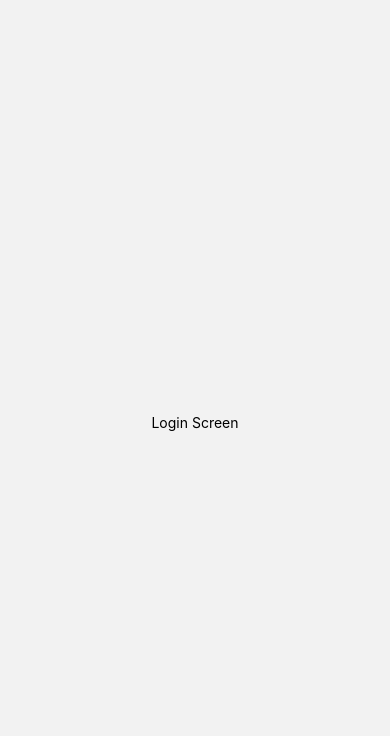
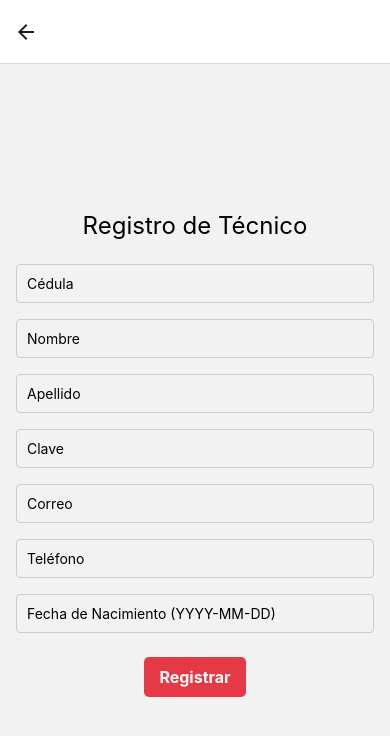
Before and after one commit to DonySCode/minerd-visitas-escolares-app, a React Native app: screen /SignUp in a window 390 px wide. Shown: the top 736 px of the page. Built offline with nearby package versions, Linux system fonts and the light colour scheme.

Commit message:
Login implemented

```diff
--- /dev/null
+++ b/src/features/general/CustomDrawerContent.tsx
@@ -0,0 +1,51 @@
+import React from 'react';
+import {View, StyleSheet, TouchableOpacity, Text} from 'react-native';
+import {
+  DrawerContentComponentProps,
+  DrawerContentScrollView,
+  DrawerItemList,
+} from '@react-navigation/drawer';
+import {useDispatch} from 'react-redux'; // If you use redux for logout
+import {logout} from '../auth/authSlice';
+
+const CustomDrawerContent = (
+  props: DrawerContentComponentProps,
+): React.ReactNode => {
+  const dispatch = useDispatch();
+
+  const handleLogout = () => {
+    dispatch(logout());
+  };
+
+  return (
+    <DrawerContentScrollView {...props}>
+      <DrawerItemList {...props} />
+      <View style={styles.logoutButtonContainer}>
+        <TouchableOpacity onPress={handleLogout} style={styles.logoutButton}>
+          <Text style={styles.logoutButtonText}>Logout</Text>
+        </TouchableOpacity>
+      </View>
+    </DrawerContentScrollView>
+  );
+};
+
+const styles = StyleSheet.create({
+  logoutButtonContainer: {
+    marginTop: 16,
+    marginHorizontal: 16,
+  },
+  logoutButton: {
+    backgroundColor: '#e63946',
+    paddingVertical: 10,
+    paddingHorizontal: 15,
+    borderRadius: 5,
+    alignItems: 'center',
+  },
+  logoutButtonText: {
+    color: '#fff',
+    fontSize: 16,
+    fontWeight: 'bold',
+  },
+});
+
+export default CustomDrawerContent;
--- a/src/navigation/AuthNavigator.tsx
+++ b/src/navigation/AuthNavigator.tsx
@@ -29,19 +29,15 @@ const AuthNavigator = () => {
       <Stack.Screen
         name="SignUp"
         component={SignUpScreen}
-        options={{headerShown: false}}
+        options={{
+          title: '',
+        }}
       />
       <Stack.Screen
         name="ForgotPassword"
         component={ForgotPasswordScreen}
         options={{
-          title: 'Forgot password?',
-          navigationBarColor: 'white',
-          headerTitleAlign: 'center',
-          headerStyle: {
-            backgroundColor: '#ffb000',
-          },
-          headerTintColor: 'white',
+          title: '',
         }}
       />
     </Stack.Navigator>
--- a/src/navigation/MainNavigator.tsx
+++ b/src/navigation/MainNavigator.tsx
@@ -1,6 +1,7 @@
 import {createDrawerNavigator} from '@react-navigation/drawer';
 import React from 'react';
 import HomeScreen from '../screens/general/HomeScreen';
+import CustomDrawerContent from '../features/general/CustomDrawerContent';
 
 export type DrawerStackParamList = {
   Home: undefined;
@@ -10,7 +11,10 @@ const Drawer = createDrawerNavigator<DrawerStackParamList>();
 
 const MainNavigator = (): JSX.Element => {
   return (
-    <Drawer.Navigator initialRouteName="Home">
+    <Drawer.Navigator
+      initialRouteName="Home"
+      // eslint-disable-next-line react/no-unstable-nested-components
+      drawerContent={props => <CustomDrawerContent {...props} />}>
       <Drawer.Screen name="Home" component={HomeScreen} />
     </Drawer.Navigator>
   );
--- a/src/screens/auth/ForgotPassword.tsx
+++ b/src/screens/auth/ForgotPassword.tsx
@@ -1,14 +1,57 @@
-import {StyleSheet, Text, View} from 'react-native';
-import React from 'react';
+import React, {useState} from 'react';
+import {StyleSheet, Text, TextInput, View, Button, Alert} from 'react-native';
 import {NativeStackScreenProps} from '@react-navigation/native-stack';
 import {AuthNativeStackParamList} from '../../navigation/AuthNavigator';
 
 type Props = NativeStackScreenProps<AuthNativeStackParamList, 'ForgotPassword'>;
 
-const ForgotPasswordScreen = ({}: Props) => {
+const ForgotPasswordScreen = ({navigation}: Props) => {
+  const [cedula, setCedula] = useState('');
+  const [correo, setCorreo] = useState('');
+
+  const handleResetPassword = async () => {
+    try {
+      const url = `https://adamix.net/minerd/def/recuperar_clave.php?cedula=${encodeURIComponent(
+        cedula,
+      )}&correo=${encodeURIComponent(correo)}`;
+
+      const response = await fetch(url);
+
+      const data = await response.json();
+
+      if (data.exito) {
+        Alert.alert('Éxito', `${data.mensaje}`, [
+          {
+            text: 'OK',
+            onPress: () => navigation.navigate('SignIn'),
+          },
+        ]);
+      } else {
+        Alert.alert('Error', data.message || 'Failed to send reset link');
+      }
+    } catch (error) {
+      Alert.alert('Error', 'Something went wrong. Please try again later.');
+    }
+  };
+
   return (
     <View style={styles.container}>
-      <Text>ResetPassword Screen</Text>
+      <Text style={styles.title}>Reset Password</Text>
+      <TextInput
+        style={styles.input}
+        placeholder="Cédula"
+        value={cedula}
+        onChangeText={setCedula}
+        keyboardType="numeric"
+      />
+      <TextInput
+        style={styles.input}
+        placeholder="Correo"
+        value={correo}
+        onChangeText={setCorreo}
+        keyboardType="email-address"
+      />
+      <Button title="Reset Password" onPress={handleResetPassword} />
     </View>
   );
 };
@@ -20,5 +63,19 @@ const styles = StyleSheet.create({
     flex: 1,
     justifyContent: 'center',
     alignItems: 'center',
+    padding: 16,
+  },
+  title: {
+    fontSize: 24,
+    marginBottom: 16,
+    color: 'black',
+  },
+  input: {
+    width: '100%',
+    padding: 10,
+    marginVertical: 8,
+    borderWidth: 1,
+    borderColor: '#ccc',
+    borderRadius: 4,
   },
 });
--- a/src/screens/auth/SignInScreen.tsx
+++ b/src/screens/auth/SignInScreen.tsx
@@ -1,14 +1,77 @@
-import {StyleSheet, Text, View} from 'react-native';
-import React from 'react';
+import React, {useState} from 'react';
+import {
+  StyleSheet,
+  Text,
+  TextInput,
+  View,
+  Button,
+  Alert,
+  TouchableOpacity,
+} from 'react-native';
 import {NativeStackScreenProps} from '@react-navigation/native-stack';
 import {AuthNativeStackParamList} from '../../navigation/AuthNavigator';
+import {useDispatch} from 'react-redux';
+import {login} from '../../features/auth/authSlice';
+import Spacer from '../../ui/spacer/Spacer';
 
 type Props = NativeStackScreenProps<AuthNativeStackParamList, 'SignIn'>;
 
-const SignInScreen = ({}: Props) => {
+const SignInScreen = ({navigation}: Props) => {
+  const dispatch = useDispatch();
+
+  const [cedula, setCedula] = useState('');
+  const [clave, setClave] = useState('');
+
+  const handleLogin = async () => {
+    try {
+      const url = `https://adamix.net/minerd/def/iniciar_sesion.php?cedula=${encodeURIComponent(
+        cedula,
+      )}&clave=${encodeURIComponent(clave)}`;
+
+      const response = await fetch(url);
+
+      const data = await response.json();
+
+      if (data.exito) {
+        dispatch(login());
+      } else {
+        Alert.alert('Error', data.message || 'Invalid credentials');
+      }
+    } catch (error) {
+      Alert.alert('Error', 'Something went wrong. Please try again later.');
+    }
+  };
+
   return (
     <View style={styles.container}>
-      <Text>SignIn Screen</Text>
+      <Text style={styles.title}>Iniciar Sesión</Text>
+      <TextInput
+        style={styles.input}
+        placeholder="Cédula"
+        value={cedula}
+        onChangeText={setCedula}
+        keyboardType="numeric"
+      />
+      <TextInput
+        style={styles.input}
+        placeholder="Clave"
+        value={clave}
+        onChangeText={setClave}
+        secureTextEntry
+      />
+      <Spacer marginTop={20}>
+        <Button title="Iniciar" onPress={handleLogin} />
+        <TouchableOpacity
+          onPress={() => navigation.navigate('ForgotPassword')}
+          style={styles.link}>
+          <Text style={styles.linkText}>Reiniciar contraseña</Text>
+        </TouchableOpacity>
+        <TouchableOpacity
+          onPress={() => navigation.navigate('SignUp')}
+          style={styles.link}>
+          <Text style={styles.linkText}>No tienes una cuenta? Regístrate</Text>
+        </TouchableOpacity>
+      </Spacer>
     </View>
   );
 };
@@ -20,5 +83,27 @@ const styles = StyleSheet.create({
     flex: 1,
     justifyContent: 'center',
     alignItems: 'center',
+    padding: 16,
+  },
+  title: {
+    fontSize: 24,
+    marginBottom: 16,
+    color: 'black',
+  },
+  input: {
+    width: '100%',
+    padding: 8,
+    marginVertical: 8,
+    borderWidth: 1,
+    borderColor: '#ccc',
+    borderRadius: 4,
+  },
+  link: {
+    marginTop: 16,
+  },
+  linkText: {
+    color: '#0066cc',
+    fontSize: 14,
+    textAlign: 'center',
   },
 });
--- a/src/screens/auth/SignUpScreen.tsx
+++ b/src/screens/auth/SignUpScreen.tsx
@@ -1,14 +1,111 @@
-import {StyleSheet, Text, View} from 'react-native';
-import React from 'react';
+import {
+  StyleSheet,
+  Text,
+  TextInput,
+  View,
+  TouchableOpacity,
+  Alert,
+} from 'react-native';
+import React, {useState} from 'react';
 import {NativeStackScreenProps} from '@react-navigation/native-stack';
 import {AuthNativeStackParamList} from '../../navigation/AuthNavigator';
 
 type Props = NativeStackScreenProps<AuthNativeStackParamList, 'SignUp'>;
 
-const SignUpScreen = ({}: Props) => {
+const SignUpScreen = ({navigation}: Props) => {
+  const [cedula, setCedula] = useState('');
+  const [nombre, setNombre] = useState('');
+  const [apellido, setApellido] = useState('');
+  const [clave, setClave] = useState('');
+  const [correo, setCorreo] = useState('');
+  const [telefono, setTelefono] = useState('');
+  const [fechaNacimiento, setFechaNacimiento] = useState('');
+
+  const handleSignUp = async () => {
+    try {
+      const url = `https://adamix.net/minerd/def/registro.php?cedula=${encodeURIComponent(
+        cedula,
+      )}&nombre=${encodeURIComponent(nombre)}&apellido=${encodeURIComponent(
+        apellido,
+      )}&clave=${encodeURIComponent(clave)}&correo=${encodeURIComponent(
+        correo,
+      )}&telefono=${encodeURIComponent(
+        telefono,
+      )}&fecha_nacimiento=${encodeURIComponent(fechaNacimiento)}`;
+
+      const response = await fetch(url, {
+        method: 'GET',
+      });
+
+      const data = await response.json();
+
+      if (data.exito) {
+        Alert.alert('Success', 'Registration Successful', [
+          {
+            text: 'OK',
+            onPress: () => navigation.navigate('SignIn'),
+          },
+        ]);
+      } else {
+        Alert.alert('Error', data.message || 'Registration failed');
+      }
+    } catch (error) {
+      Alert.alert('Error', 'Something went wrong. Please try again later.');
+    }
+  };
+
   return (
     <View style={styles.container}>
-      <Text>Login Screen</Text>
+      <Text style={styles.title}>Registro de Técnico</Text>
+      <TextInput
+        style={styles.input}
+        placeholder="Cédula"
+        value={cedula}
+        onChangeText={setCedula}
+        keyboardType="numeric"
+      />
+      <TextInput
+        style={styles.input}
+        placeholder="Nombre"
+        value={nombre}
+        onChangeText={setNombre}
+      />
+      <TextInput
+        style={styles.input}
+        placeholder="Apellido"
+        value={apellido}
+        onChangeText={setApellido}
+      />
+      <TextInput
+        style={styles.input}
+        placeholder="Clave"
+        value={clave}
+        onChangeText={setClave}
+        secureTextEntry
+      />
+      <TextInput
+        style={styles.input}
+        placeholder="Correo"
+        value={correo}
+        onChangeText={setCorreo}
+        keyboardType="email-address"
+      />
+      <TextInput
+        style={styles.input}
+        placeholder="Teléfono"
+        value={telefono}
+        onChangeText={setTelefono}
+        keyboardType="phone-pad"
+      />
+      <TextInput
+        style={styles.input}
+        placeholder="Fecha de Nacimiento (YYYY-MM-DD)"
+        value={fechaNacimiento}
+        onChangeText={setFechaNacimiento}
+      />
+      <TouchableOpacity onPress={handleSignUp} style={styles.signUpButton}>
+        <Text style={styles.signUpButtonText}>Registrar</Text>
+      </TouchableOpacity>
     </View>
   );
 };
@@ -20,5 +117,32 @@ const styles = StyleSheet.create({
     flex: 1,
     justifyContent: 'center',
     alignItems: 'center',
+    padding: 16,
+  },
+  title: {
+    fontSize: 24,
+    marginBottom: 16,
+    color: 'black',
+  },
+  input: {
+    width: '100%',
+    padding: 10,
+    marginVertical: 8,
+    borderWidth: 1,
+    borderColor: '#ccc',
+    borderRadius: 4,
+  },
+  signUpButton: {
+    backgroundColor: '#e63946',
+    paddingVertical: 10,
+    paddingHorizontal: 15,
+    borderRadius: 5,
+    alignItems: 'center',
+    marginTop: 16,
+  },
+  signUpButtonText: {
+    color: '#fff',
+    fontSize: 16,
+    fontWeight: 'bold',
   },
 });
```
